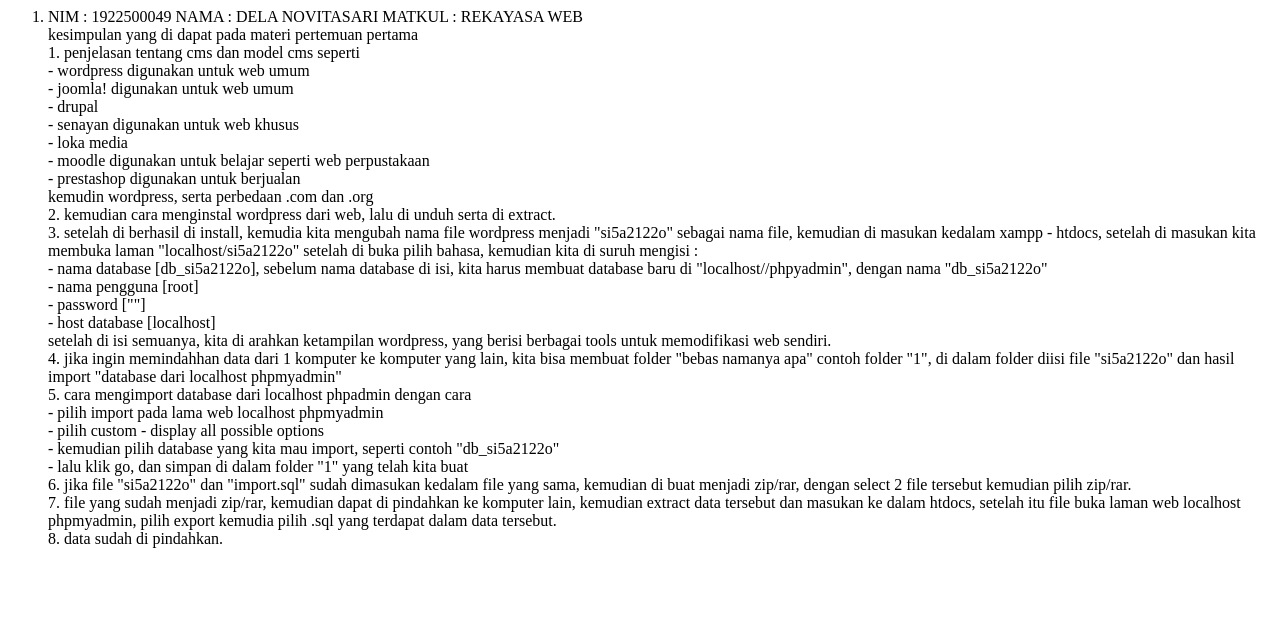
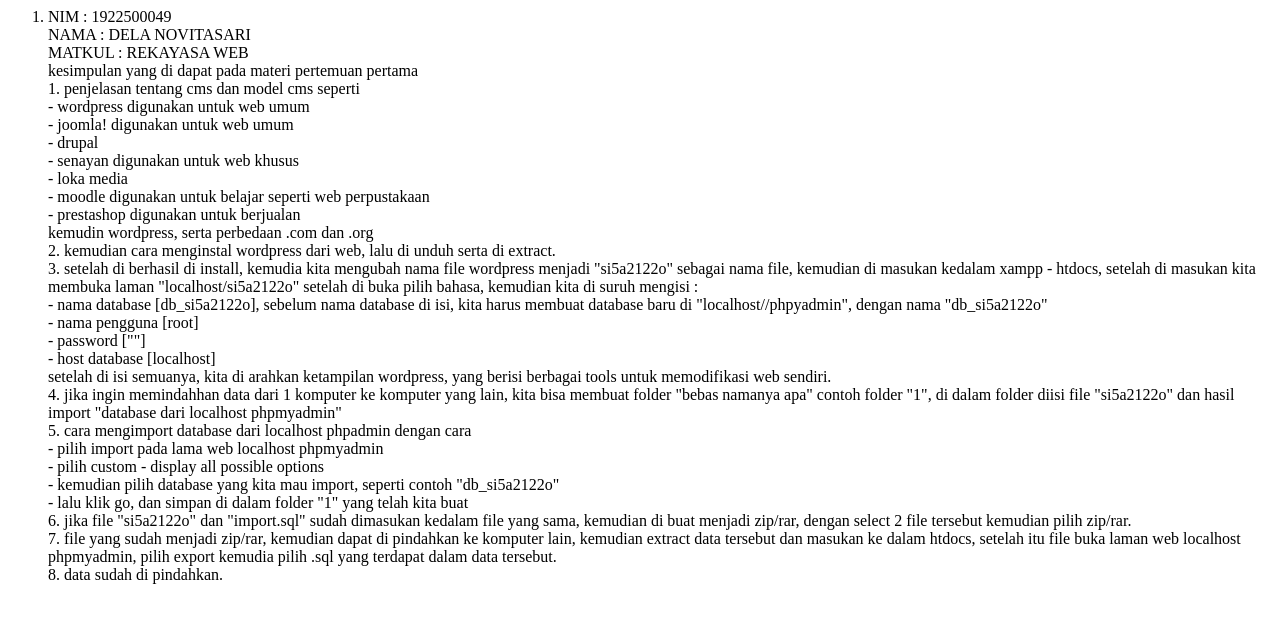
Before and after one commit to delanovs/1, a plain HTML site: page index.html in a window 1280 px wide. Drawn offline with Linux system fonts and the light colour scheme.

Commit message:
Update index.html

```diff
--- a/index.html
+++ b/index.html
@@ -1,8 +1,8 @@
 <ol>
 <li>
-NIM : 1922500049
-NAMA : DELA NOVITASARI
-MATKUL : REKAYASA WEB<br>
+NIM : 1922500049 <br>
+NAMA : DELA NOVITASARI <br>
+MATKUL : REKAYASA WEB <br>
 kesimpulan yang di dapat pada materi pertemuan pertama <br>
 1. penjelasan tentang cms dan model cms seperti <br>
 - wordpress digunakan untuk web umum <br>
```
